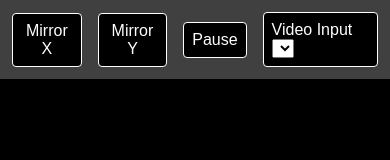
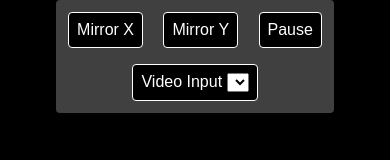
Before and after one commit to parrotmac/webcam-viewer, a plain HTML site: page index.html in a window 390 px wide. Drawn offline with Linux system fonts and the light colour scheme.

Commit message:
better control layout on small viewport

```diff
--- a/index.html
+++ b/index.html
@@ -45,12 +45,13 @@
             position: absolute;
             margin: 0;
             padding: 0.25em;
-            top: -10rem;
+            top: -100vh;
             background-color: rgb(128, 128, 128, 0.50);
             display: flex;
             justify-content: center;
             align-items: center;
             flex-direction: row;
+            border-radius: 0.25em;
 
             transition: top 0.25s ease-in-out;
         }
@@ -82,15 +83,22 @@
         #controls.visible {
             top: 0;
         }
+
+        @media screen and (max-width: 720px) {
+            #controls {
+                flex-direction: column;
+            }
+        }
     </style>
 </head>
 <body>
 <div id="controls-activation">
     <div id="controls">
-        <button class="control-btn" id="mirror-x">Mirror X</button>
-        <button class="control-btn" id="mirror-y">Mirror Y</button>
-        <div class="control-spacer"></div>
-        <button class="control-btn" id="freeze">Pause</button>
+        <div class="control-btn-group">
+            <button class="control-btn" id="mirror-x">Mirror X</button>
+            <button class="control-btn" id="mirror-y">Mirror Y</button>
+            <button class="control-btn" id="freeze">Pause</button>
+        </div>
         <label for="video-input" id="video-input-label" class="video-input">
             Video Input
             <select id="video-input"></select>
```
